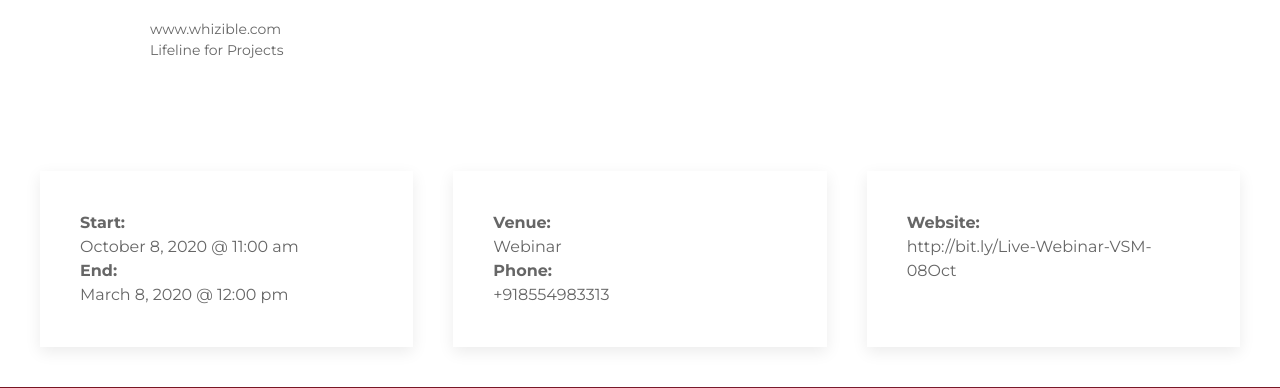
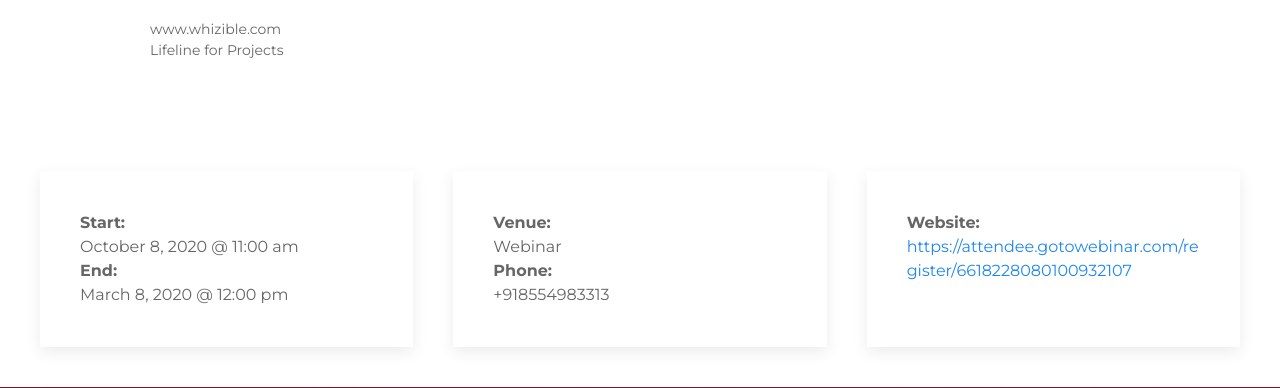
Before and after one commit to imJignesh/nc-php, a PHP site: a page that uses components/event-detail/index.html in a window 1280 px wide. Shown: the part 1351-1739 px from the top of the page. Run offline with PHP 8.4, Linux system fonts and the light colour scheme; some libraries are stand-ins or nearby versions.

Commit message:
event link wrapping

```diff
--- a/components/event-detail/index.html
+++ b/components/event-detail/index.html
@@ -80,7 +80,7 @@ Lifeline for Projects</p>
             </div>
                 </article>
 
-<div class="uk-section">
+<div class="uk-section" id="event_cards">
     <div class="uk-child-width-expand@s uk-text-left" uk-grid>
         <div>
             <div class="uk-card uk-card-default uk-card-body uk-height-1-1">
@@ -102,7 +102,7 @@ Lifeline for Projects</p>
         <div>
             <div class="uk-card uk-card-default uk-card-body uk-height-1-1">
                 <strong>Website:</strong><br/>
-                http://bit.ly/Live-Webinar-VSM-08Oct
+                <a href="https://attendee.gotowebinar.com/register/6618228080100932107" target="_blank">https://attendee.gotowebinar.com/register/6618228080100932107</a>
 
             </div>
         </div>
--- a/css/style.css
+++ b/css/style.css
@@ -2329,6 +2329,17 @@ a.toggle {
   background-color: #961b27 !important;
 }
 
+#event_cards .uk-card {
+  overflow-wrap: break-word;
+  word-wrap: break-word;
+  -ms-word-break: break-all;
+  word-break: break-all;
+  word-break: break-word;
+  -ms-hyphens: auto;
+  -webkit-hyphens: auto;
+  hyphens: auto;
+}
+
 .news__grid > li {
   margin-bottom: 40px;
 }
--- a/scss/partials/_events.scss
+++ b/scss/partials/_events.scss
@@ -32,3 +32,15 @@
     }
 }
 .daterangepicker td.active, .daterangepicker td.active:hover{background-color: $primary-color !important;}
+#event_cards{
+    .uk-card{  overflow-wrap: break-word;
+        word-wrap: break-word;
+        -ms-word-break: break-all;
+        word-break: break-all;
+        word-break: break-word;
+        -ms-hyphens: auto;
+        -moz-hyphens: auto;
+        -webkit-hyphens: auto;
+        hyphens: auto;
+    }
+}
```
Also changed, not shown: 1 other file.
